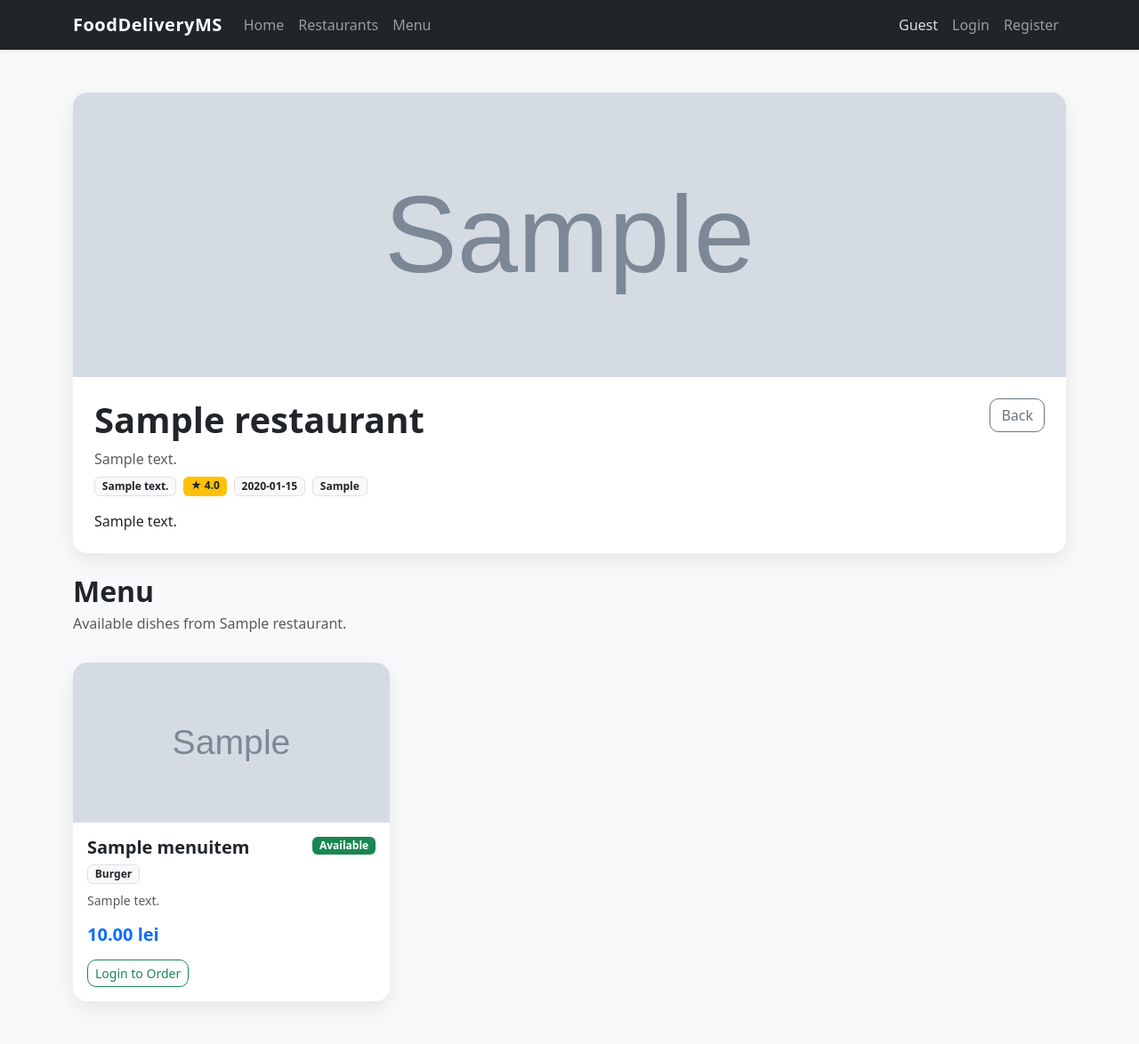
After one commit to andrei-necsulea/food-delivery-ms, a Django app: page /restaurants/1/ in a window 1280 px wide. The commit adds this page. Shown: the whole page at 89% size. Run offline with Django 5.2, Linux system fonts and the light colour scheme; tables that the repository leaves empty hold one stand-in row (values such as "Sample post"); grey boxes marked "Sample" are stand-in pictures.

Commit message:
Restaurant details page

```diff
--- a/Software Development/menu/models.py
+++ b/Software Development/menu/models.py
@@ -1,8 +1,19 @@
 from django.db import models
+from django.core.validators import MinValueValidator
 from restaurants.models import Restaurant
 
 
 class MenuItem(models.Model):
+    CATEGORY_CHOICES = (
+        ('burger', 'Burger'),
+        ('pizza', 'Pizza'),
+        ('seafood', 'Seafood'),
+        ('dessert', 'Dessert'),
+        ('drink', 'Drink'),
+        ('traditional', 'Traditional'),
+        ('other', 'Other'),
+    )
+
     restaurant = models.ForeignKey(
         Restaurant,
         on_delete=models.CASCADE,
@@ -11,7 +22,13 @@ class MenuItem(models.Model):
     name = models.CharField(max_length=100)
     description = models.TextField(blank=True)
     image_url = models.URLField(blank=True)
-    price = models.DecimalField(max_digits=10, decimal_places=2)
+    category = models.CharField(max_length=50, choices=CATEGORY_CHOICES, default='other')
+    price = models.DecimalField(
+        max_digits=10,
+        decimal_places=2,
+        validators=[MinValueValidator(0.01)]
+    )
+    is_available = models.BooleanField(default=True)
 
     def __str__(self):
         return self.name
--- a/Software Development/restaurants/models.py
+++ b/Software Development/restaurants/models.py
@@ -11,6 +11,7 @@ class Restaurant(models.Model):
     image_url = models.URLField(blank=True)
     rating = models.DecimalField(max_digits=3, decimal_places=1, default=4.5)
     delivery_time = models.CharField(max_length=50, default="30-45 min")
+    working_hours = models.CharField(max_length=100, default="10:00 - 22:00")
 
     manager = models.ForeignKey(
         User,
--- /dev/null
+++ b/Software Development/restaurants/templates/restaurants/restaurant_detail.html
@@ -0,0 +1,144 @@
+{% extends 'base.html' %}
+
+{% block title %}{{ restaurant.name }}{% endblock %}
+
+{% block content %}
+
+<div class="card content-card overflow-hidden mb-4">
+    {% if restaurant.image_url %}
+        <img src="{{ restaurant.image_url }}" alt="{{ restaurant.name }}" style="height: 320px; object-fit: cover; width: 100%;">
+    {% else %}
+        <div class="bg-secondary text-white d-flex align-items-center justify-content-center" style="height: 320px;">
+            <h1 class="fw-bold">{{ restaurant.name }}</h1>
+        </div>
+    {% endif %}
+
+    <div class="card-body p-4">
+        <div class="d-flex justify-content-between align-items-start flex-wrap gap-3">
+            <div>
+                <h1 class="fw-bold mb-2">{{ restaurant.name }}</h1>
+                <p class="text-muted mb-2">{{ restaurant.address }}</p>
+
+                <div class="d-flex flex-wrap gap-2 mb-3">
+                    {% if restaurant.cuisine_type %}
+                        <span class="badge bg-light text-dark border">{{ restaurant.cuisine_type }}</span>
+                    {% endif %}
+
+                    <span class="badge bg-warning text-dark">★ {{ restaurant.rating }}</span>
+                    <span class="badge bg-light text-dark border">{{ restaurant.delivery_time }}</span>
+                    <span class="badge bg-light text-dark border">{{ restaurant.working_hours }}</span>
+                </div>
+
+                {% if restaurant.description %}
+                    <p class="mb-0">{{ restaurant.description }}</p>
+                {% endif %}
+            </div>
+
+            <div class="d-flex flex-wrap gap-2">
+                <a href="{% url 'restaurant_list' %}" class="btn btn-outline-secondary">
+                    Back
+                </a>
+
+                {% if user.is_authenticated and user.role == 'admin' or user.is_authenticated and user.role == 'manager' %}
+                    <a href="{% url 'restaurant_update' restaurant.id %}" class="btn btn-warning">
+                        Edit Restaurant
+                    </a>
+                {% endif %}
+            </div>
+        </div>
+    </div>
+</div>
+
+<div class="d-flex justify-content-between align-items-center page-header flex-wrap gap-3">
+    <div>
+        <h2 class="fw-bold mb-1">Menu</h2>
+        <p class="text-muted mb-0">Available dishes from {{ restaurant.name }}.</p>
+    </div>
+
+    {% if user.is_authenticated and user.role == 'admin' or user.is_authenticated and user.role == 'manager' %}
+        <a href="{% url 'menu_create' %}" class="btn btn-primary">Add Menu Item</a>
+    {% endif %}
+</div>
+
+{% if menu_items %}
+    <div class="row g-4">
+        {% for item in menu_items %}
+            <div class="col-md-6 col-xl-4">
+                <div class="card content-card h-100 overflow-hidden">
+
+                    {% if item.image_url %}
+                        <img src="{{ item.image_url }}" class="card-img-top" style="height: 180px; object-fit: cover;" alt="{{ item.name }}">
+                    {% else %}
+                        <div class="bg-light d-flex align-items-center justify-content-center text-muted" style="height: 180px;">
+                            <span class="fw-semibold">{{ item.name }}</span>
+                        </div>
+                    {% endif %}
+
+                    <div class="card-body d-flex flex-column">
+                        <div class="mb-3">
+                            <div class="d-flex justify-content-between align-items-start gap-2">
+                                <h3 class="h5 fw-bold mb-1">{{ item.name }}</h3>
+
+                                {% if item.is_available %}
+                                    <span class="badge bg-success">Available</span>
+                                {% else %}
+                                    <span class="badge bg-danger">Unavailable</span>
+                                {% endif %}
+                            </div>
+
+                            <div class="mb-2">
+                                <span class="badge bg-light text-dark border">{{ item.get_category_display }}</span>
+                            </div>
+
+                            {% if item.description %}
+                                <p class="small text-muted">{{ item.description }}</p>
+                            {% endif %}
+
+                            <h4 class="h5 fw-bold text-primary mb-0">{{ item.price }} lei</h4>
+                        </div>
+
+                        <div class="mt-auto d-flex flex-wrap gap-2">
+                            {% if item.is_available %}
+                                {% if user.is_authenticated and user.role == 'client' %}
+                                    <a href="{% url 'add_to_cart' item.id %}" class="btn btn-success btn-sm">
+                                        Add to Cart
+                                    </a>
+                                {% elif not user.is_authenticated %}
+                                    <a href="{% url 'login' %}" class="btn btn-outline-success btn-sm">
+                                        Login to Order
+                                    </a>
+                                {% endif %}
+                            {% else %}
+                                <button class="btn btn-secondary btn-sm" disabled>
+                                    Unavailable
+                                </button>
+                            {% endif %}
+
+                            {% if user.is_authenticated and user.role == 'admin' or user.is_authenticated and user.role == 'manager' %}
+                                <a href="{% url 'menu_update' item.id %}" class="btn btn-warning btn-sm">
+                                    Edit
+                                </a>
+                            {% endif %}
+
+                            {% if user.is_authenticated and user.role == 'admin' %}
+                                <a href="{% url 'menu_delete' item.id %}" class="btn btn-danger btn-sm">
+                                    Delete
+                                </a>
+                            {% endif %}
+                        </div>
+                    </div>
+
+                </div>
+            </div>
+        {% endfor %}
+    </div>
+{% else %}
+    <div class="card content-card">
+        <div class="card-body text-center py-5">
+            <h4>No menu items found</h4>
+            <p class="text-muted mb-0">This restaurant does not have menu items yet.</p>
+        </div>
+    </div>
+{% endif %}
+
+{% endblock %}
--- a/Software Development/restaurants/templates/restaurants/restaurant_form.html
+++ b/Software Development/restaurants/templates/restaurants/restaurant_form.html
@@ -49,6 +49,11 @@
                             <label class="form-label">Delivery Time</label>
                             <input type="text" name="delivery_time" class="form-control" value="{{ restaurant.delivery_time|default:'30-45 min' }}">
                         </div>
+
+                        <div class="mb-3">
+                            <label class="form-label">Working Hours</label>
+                            <input type="text" name="working_hours" class="form-control" value="{{ restaurant.working_hours|default:'10:00 - 22:00' }}" placeholder="10:00 - 22:00">
+                        </div>
                     </div>
 
                     {% if user.role == 'admin' %}
--- a/Software Development/restaurants/urls.py
+++ b/Software Development/restaurants/urls.py
@@ -6,4 +6,5 @@ urlpatterns = [
     path('create/', views.restaurant_create, name='restaurant_create'),
     path('update/<int:pk>/', views.restaurant_update, name='restaurant_update'),
     path('delete/<int:pk>/', views.restaurant_delete, name='restaurant_delete'),
+    path('<int:pk>/', views.restaurant_detail, name='restaurant_detail'),
 ]
--- a/Software Development/restaurants/views.py
+++ b/Software Development/restaurants/views.py
@@ -27,7 +27,8 @@ def restaurant_list(request):
         restaurants = restaurants.filter(
             Q(name__icontains=query) |
             Q(cuisine_type__icontains=query) |
-            Q(menu_items__name__icontains=query)
+            Q(menu_items__name__icontains=query) |
+            Q(menu_items__category__icontains=query)
         ).distinct()
 
     return render(request, 'restaurants/restaurant_list.html', {
@@ -35,28 +36,34 @@ def restaurant_list(request):
         'query': query,
     })
 
+def restaurant_detail(request, pk):
+    if request.user.is_authenticated and request.user.role == 'manager':
+        restaurant = get_object_or_404(Restaurant, pk=pk, manager=request.user)
+    else:
+        restaurant = get_object_or_404(Restaurant, pk=pk)
+
+    menu_items = restaurant.menu_items.all()
+
+    return render(request, 'restaurants/restaurant_detail.html', {
+        'restaurant': restaurant,
+        'menu_items': menu_items,
+    })
+
 
 @role_required(['admin', 'manager'])
 def restaurant_create(request):
     if request.method == 'POST':
-        name = request.POST.get('name')
-        address = request.POST.get('address')
-        cuisine_type = request.POST.get('cuisine_type')
-        description = request.POST.get('description')
-        image_url = request.POST.get('image_url')
-        rating = request.POST.get('rating') or 4.5
-        delivery_time = request.POST.get('delivery_time') or "30-45 min"
-
         manager_id = request.POST.get('manager_id') if request.user.role == 'admin' else request.user.id
 
         Restaurant.objects.create(
-            name=name,
-            address=address,
-            cuisine_type=cuisine_type,
-            description=description,
-            image_url=image_url,
-            rating=rating,
-            delivery_time=delivery_time,
+            name=request.POST.get('name'),
+            address=request.POST.get('address'),
+            cuisine_type=request.POST.get('cuisine_type'),
+            description=request.POST.get('description'),
+            image_url=request.POST.get('image_url'),
+            rating=request.POST.get('rating') or 4.5,
+            delivery_time=request.POST.get('delivery_time') or "30-45 min",
+            working_hours=request.POST.get('working_hours') or "10:00 - 22:00",
             manager_id=manager_id
         )
 
@@ -81,6 +88,7 @@ def restaurant_update(request, pk):
         restaurant.image_url = request.POST.get('image_url')
         restaurant.rating = request.POST.get('rating') or 4.5
         restaurant.delivery_time = request.POST.get('delivery_time') or "30-45 min"
+        restaurant.working_hours = request.POST.get('working_hours') or "10:00 - 22:00"
 
         if request.user.role == 'admin':
             restaurant.manager_id = request.POST.get('manager_id')
```
Also changed, not shown: Software Development/menu/templates/menu/menu_form.html (+27 -2 lines), Software Development/menu/templates/menu/menu_list.html (+67 -12 lines), Software Development/menu/views.py (+45 -41 lines), Software Development/orders/views.py (+20 -0 lines), Software Development/restaurants/templates/restaurants/restaurant_list.html (+26 -7 lines), Software Development/menu/migrations/0005_menuitem_category_menuitem_is_available_and_more.py (added), Software Development/restaurants/migrations/0004_restaurant_working_hours.py (added).
